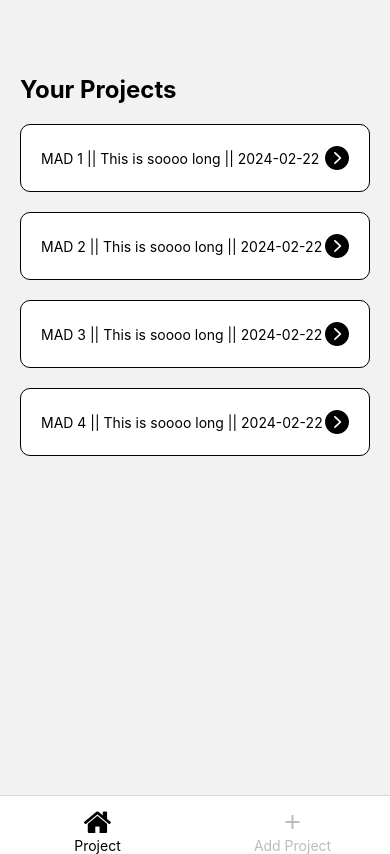
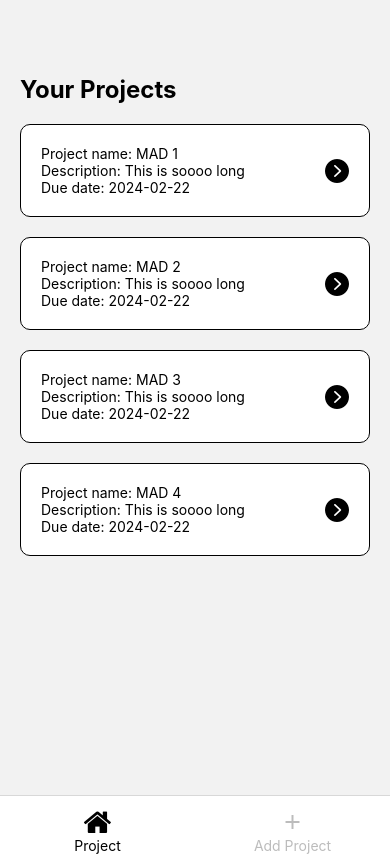
Before and after one commit to Waffle-Cone/Sparkels, a React Native app: screen /Project in a window 390 px wide. Built offline with nearby package versions, Linux system fonts and the light colour scheme.

Commit message:
Updated ProjectListScreen UI

```diff
--- a/src/components/screens/ProjectListScreen.js
+++ b/src/components/screens/ProjectListScreen.js
@@ -1,4 +1,10 @@
-import { Pressable, StyleSheet, Text, View } from "react-native";
+import {
+  Pressable,
+  StyleSheet,
+  Text,
+  TouchableOpacity,
+  View,
+} from "react-native";
 import React, { useContext, useEffect, useState } from "react";
 import { ProjectContext } from "../context/ProjectContext";
 import Icons from "../UI/Icons";
@@ -17,12 +23,16 @@ const ProjectListScreen = () => {
 
       {projects.map((project) => {
         return (
-          <Pressable key={project.id} style={styles.projectItem}>
-            <Text>
-              {project.name} || {project.description} || {project.dueDate}
-            </Text>
-            <Icons.RightArrow />
-          </Pressable>
+          <TouchableOpacity key={project.id}>
+            <View style={styles.projectContainer}>
+              <View style={styles.projectDetails}>
+                <Text>Project name: {project.name}</Text>
+                <Text>Description: {project.description}</Text>
+                <Text>Due date: {project.dueDate}</Text>
+              </View>
+              <Icons.RightArrow />
+            </View>
+          </TouchableOpacity>
         );
       })}
     </View>
@@ -46,7 +56,7 @@ const styles = StyleSheet.create({
     fontWeight: "bold",
     color: "black",
   },
-  projectItem: {
+  projectContainer: {
     borderRadius: 10,
     borderColor: "black",
     borderWidth: 1,
@@ -57,4 +67,7 @@ const styles = StyleSheet.create({
     justifyContent: "space-between",
     alignItems: "center",
   },
+  projectDetails: {
+    flex: 1,
+  },
 });
```
